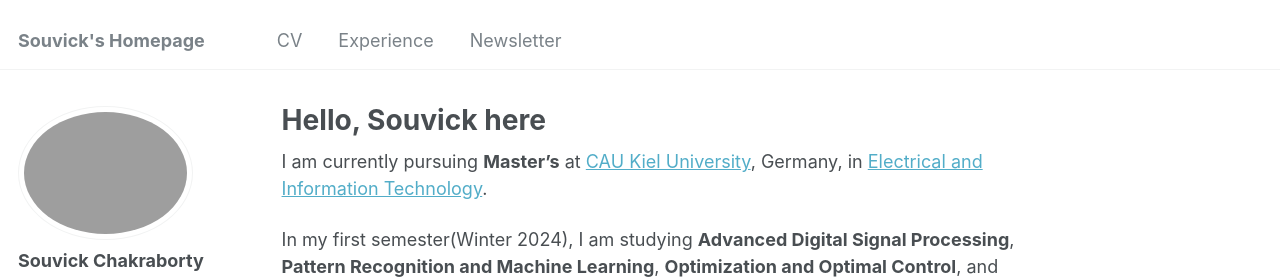
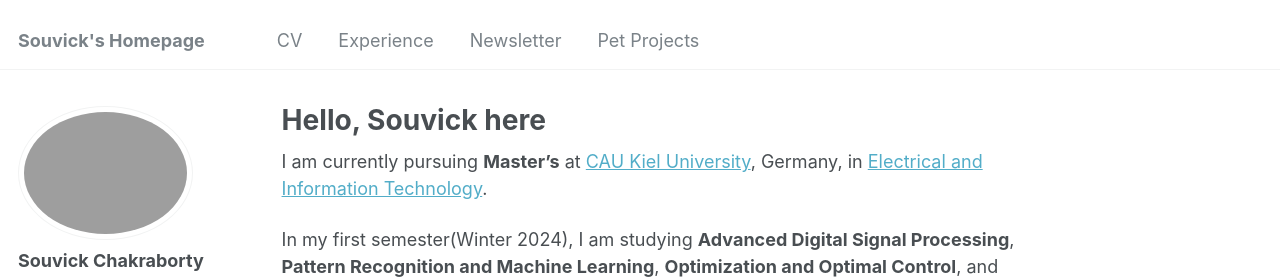
Before and after one commit to SouvickC/SouvickC.github.io, a Jekyll site: the page built from _pages/about.md, in a window 1280 px wide. Shown: the top 279 px of the page. Built offline with Jekyll 4.4.1, drawn with Linux system fonts in a browser that asks for light colours.

Commit message:
Project navigation added

```diff
--- a/_data/navigation.yml
+++ b/_data/navigation.yml
@@ -15,8 +15,8 @@ main:
   - title: "Newsletter"
     url: https://souvickc.substack.com/
 
-  #- title: "Publications"
-  #  url: /publications/
+  - title: "Pet Projects"
+    url: https://github.com/SouvickC?tab=repositories
 
   #- title: "Talks"
    # url: /talks/
```
